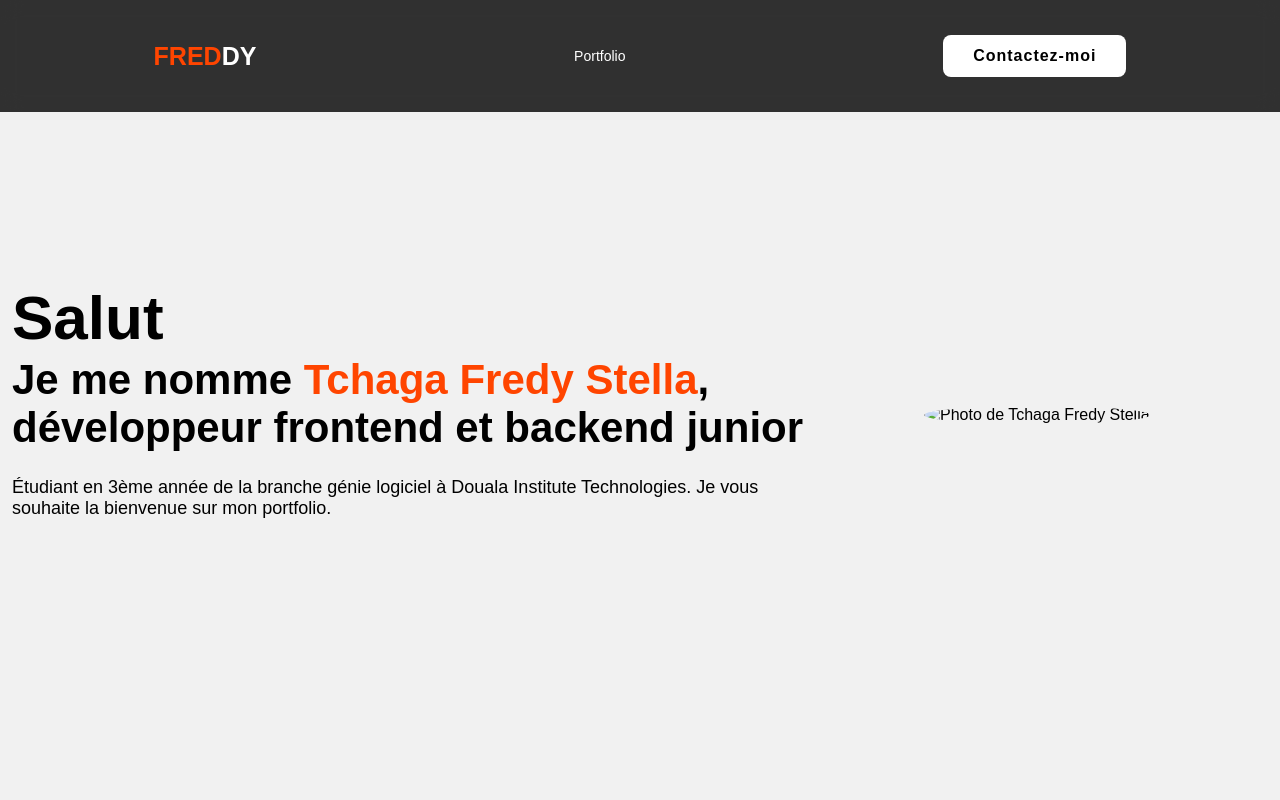
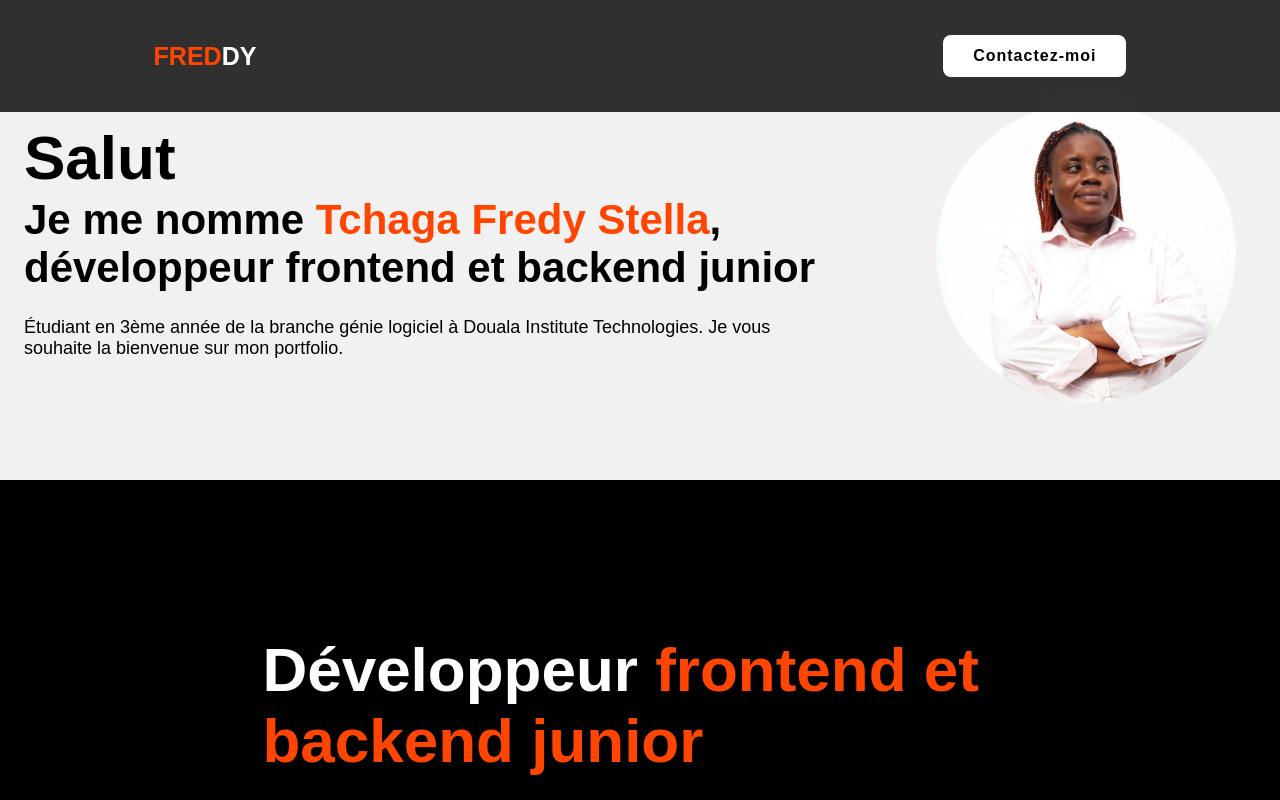
Before and after one commit to stefypk1/portfolio-stella, a plain HTML site: page index.html in a window 1280 px wide. Shown: the top 800 px of the page. Drawn offline with Linux system fonts and the light colour scheme.

Commit message:
positionement du contenue de section  home dans la page principal au milieu

```diff
--- a/index.html
+++ b/index.html
@@ -15,9 +15,6 @@
 <body>
     <header>
         <a href="#" class="logo"><span>FRED</span>DY</a>
-        <nav class="navbar">
-            <a href="#home" class="active">Portfolio</a>
-        </nav>
         <a href="#" class="contact">Contactez-moi</a>
     </header>
 
@@ -29,7 +26,7 @@
 
         </div>
         <div class="img-box">
-            <img src="pp.jpg" alt="Photo de Tchaga Fredy Stella">
+            <img src="pp.jpeg" alt="Photo de Tchaga Fredy Stella">
         </div>
     </section>
 
--- a/style.css
+++ b/style.css
@@ -64,8 +64,10 @@ span{
     color: white;
 }
 .home{
+    justify-content: center;
+    align-items: center;
     width: 100%;
-    min-height: 100vh;
+    min-height: 60vh;
     background: rgb(241, 241, 241);
     display: flex;
     align-items: center;
@@ -124,10 +126,17 @@ span{
     background-color: white;
     color: orangered;
 }
-.img-box img{
-    border-radius: 50%;
-    width: 200px;
-}
+.img-box {
+    overflow: hidden; /* Masquer le dépassement de l'image */
+    margin-right: 20px; /* Définir la marge souhaitée en pixels */
+  }
+
+  .img-box img {
+    border-radius: 50%; /* Utiliser 50% pour un cercle parfait */
+    width: 300px; /* Ajuster la largeur selon vos besoins */
+    height: 300px; /* Ajuster la hauteur selon vos besoins */
+  }
+
 ::-webkit-scrollbar-track{
     background-color: rgba(0, 0, 0, 0.6);
     width: 50px;
```
Also changed, not shown: pp.jpeg (added).
